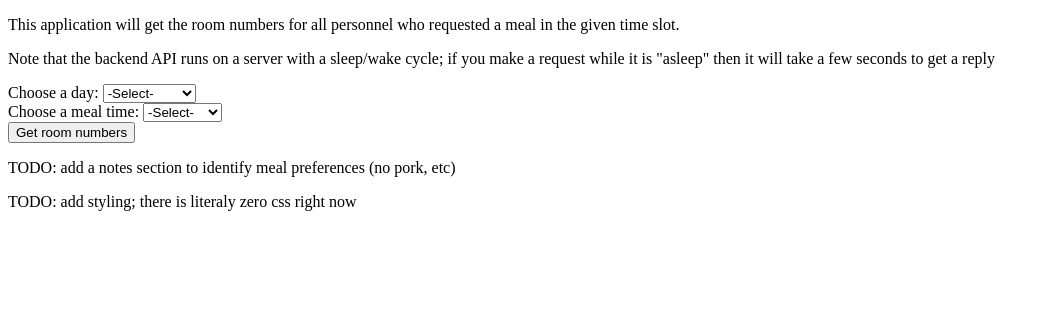
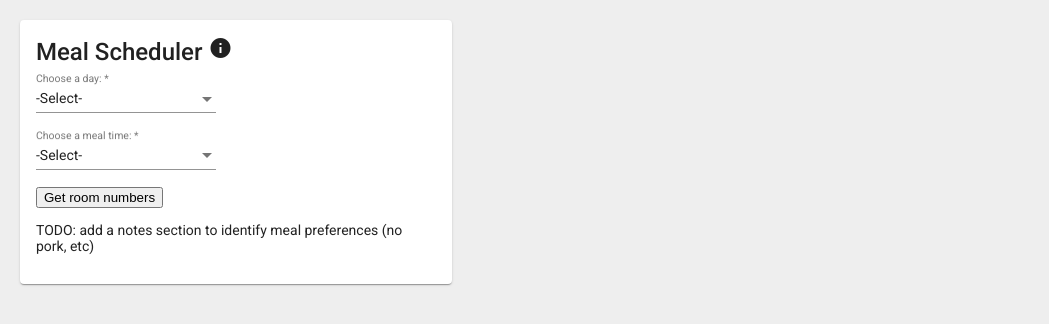
Before and after one commit to 4ist/MealScheduler, an Angular app: page / in a window 1280 px wide. Shown: the top 324 px of the page, without its empty margins (0-1049 px from the left). Built offline with nearby package versions, Linux system fonts and the light colour scheme.

Commit message:
implemented angular material to add styling

```diff
--- a/angular.json
+++ b/angular.json
@@ -24,6 +24,7 @@
               "src/assets"
             ],
             "styles": [
+              "./node_modules/@angular/material/prebuilt-themes/indigo-pink.css",
               "src/styles.css"
             ],
             "scripts": []
@@ -88,6 +89,7 @@
               "src/assets"
             ],
             "styles": [
+              "./node_modules/@angular/material/prebuilt-themes/indigo-pink.css",
               "src/styles.css"
             ],
             "scripts": []
--- a/package.json
+++ b/package.json
@@ -12,10 +12,12 @@
   "private": true,
   "dependencies": {
     "@angular/animations": "~9.1.0",
+    "@angular/cdk": "^9.2.4",
     "@angular/common": "~9.1.0",
     "@angular/compiler": "~9.1.0",
     "@angular/core": "~9.1.0",
     "@angular/forms": "~9.1.0",
+    "@angular/material": "^9.2.4",
     "@angular/platform-browser": "~9.1.0",
     "@angular/platform-browser-dynamic": "~9.1.0",
     "@angular/router": "~9.1.0",
--- a/src/app/meal-scheduler/meal-scheduler.component.css
+++ b/src/app/meal-scheduler/meal-scheduler.component.css
@@ -0,0 +1,8 @@
+.scheduler-card {
+  max-width: 400px;
+  margin: 20px;
+}
+
+::ng-deep .mat-tooltip {
+  white-space: pre-line;
+}
--- a/src/app/meal-scheduler/meal-scheduler.component.html
+++ b/src/app/meal-scheduler/meal-scheduler.component.html
@@ -1,37 +1,59 @@
-<p>This application will get the room numbers for all personnel who
-  requested a meal in the given time slot.</p>
 
-<p>Note that the backend API runs on a server with a sleep/wake cycle;
-  if you make a request while it is "asleep" then it will take a few
-  seconds to get a reply</p>
+  <mat-card class="scheduler-card">
+    <mat-card-title>
+      Meal Scheduler
+      <mat-icon
+        #tooltip="matTooltip"
+        matTooltip='This application will get the room numbers for all personnel who requested a meal in the given time slot.
 
+        Note that the backend API runs on a server with a sleep/wake cycle; if you make a request while it is "asleep" then it will take a few seconds to get a reply'
+        matTooltipClass="mat-tooltip"
+        matTooltipPosition="right"
+        matTooltipHideDelay="100"
+      >
+        info</mat-icon
+      >
+    </mat-card-title>
+
+    <mat-card-content>
       <form [formGroup]="mealDataToGet" (ngSubmit)="getRoomNumbers()">
-  <label for="days">Choose a day: </label>
-  <select name="days" id="days" formControlName="day">
-    <option value="" disabled>-Select-</option>
-    <option value="Sunday">Sunday</option>
-    <option value="Monday">Monday</option>
-    <option value="Tuesday">Tuesday</option>
-    <option value="Wednesday">Wednesday</option>
-    <option value="Thursday">Thursday</option>
-    <option value="Friday">Friday</option>
-    <option value="Saturday">Saturday</option>
-  </select>
+        <mat-form-field>
+          <mat-label>Choose a day: </mat-label>
+          <mat-select name="days" id="days" formControlName="day">
+            <mat-option value="" disabled>-Select-</mat-option>
+            <mat-option value="Sunday">Sunday</mat-option>
+            <mat-option value="Monday">Monday</mat-option>
+            <mat-option value="Tuesday">Tuesday</mat-option>
+            <mat-option value="Wednesday">Wednesday</mat-option>
+            <mat-option value="Thursday">Thursday</mat-option>
+            <mat-option value="Friday">Friday</mat-option>
+            <mat-option value="Saturday">Saturday</mat-option>
+          </mat-select>
+        </mat-form-field>
         <br />
-  <label for="mealTimes">Choose a meal time: </label>
-  <select name="mealTimes" id="mealTimes" formControlName="mealTime">
-    <option value="" disabled>-Select-</option>
-    <option value="Breakfast" selected>Breakfast</option>
-    <option value="Lunch">Lunch</option>
-    <option value="Dinner">Dinner</option>
-  </select>
+        <mat-form-field>
+          <mat-label>Choose a meal time: </mat-label>
+          <mat-select
+            name="mealTimes"
+            id="mealTimes"
+            formControlName="mealTime"
+          >
+            <mat-option value="" disabled>-Select-</mat-option>
+            <mat-option value="Breakfast" selected>Breakfast</mat-option>
+            <mat-option value="Lunch">Lunch</mat-option>
+            <mat-option value="Dinner">Dinner</mat-option>
+          </mat-select>
+        </mat-form-field>
         <br />
         <Button type="submit">Get room numbers</Button>
       </form>
-<p>TODO: add a notes section to identify meal preferences (no pork, etc)</p>
-<p>TODO: add styling; there is literaly zero css right now</p>
+      <p>
+        TODO: add a notes section to identify meal preferences (no pork, etc)
+      </p>
       <ol>
         <li *ngFor="let room of roomNumbers">
           {{ room }}
         </li>
       </ol>
+    </mat-card-content>
+  </mat-card>
--- a/src/app/meal-scheduler/meal-scheduler.component.ts
+++ b/src/app/meal-scheduler/meal-scheduler.component.ts
@@ -18,7 +18,7 @@ export class MealSchedulerComponent implements OnInit {
   testEndpoint: string = 'http://localhost:3001';
 
   mealDataToGet = new FormGroup({
-    day: new FormControl(''),
+    day: new FormControl('', Validators.required),
     mealTime: new FormControl('', Validators.required),
   });
 
--- a/src/index.html
+++ b/src/index.html
@@ -6,6 +6,8 @@
   <base href=".">
   <meta name="viewport" content="width=device-width, initial-scale=1">
   <link rel="icon" type="image/x-icon" href="favicon.ico">
+  <link href="https://fonts.googleapis.com/css?family=Roboto:300,400,500&display=swap" rel="stylesheet">
+  <link href="https://fonts.googleapis.com/icon?family=Material+Icons" rel="stylesheet">
 </head>
 <body>
   <app-root></app-root>
--- a/src/styles.css
+++ b/src/styles.css
@@ -1 +1,11 @@
 /* You can add global styles to this file, and also import other style files */
+
+html,
+body {
+  height: 100%;
+  background-color: #eeeeee;
+}
+body {
+  margin: 0;
+  font-family: Roboto, "Helvetica Neue", sans-serif;
+}
```
Also changed, not shown: src/app/app.module.ts (+16 -2 lines), SheetData.PNG (added), 1 other file (tests, documents, lock files or other folders). Lines whose indentation alone changed are shown as unchanged.
